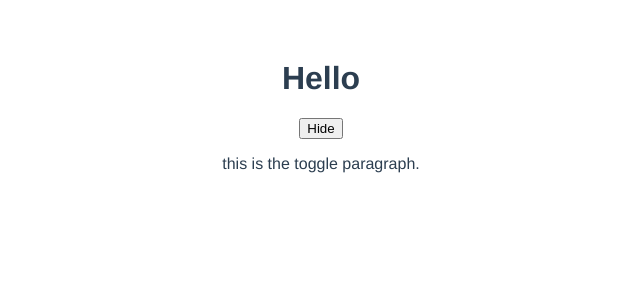
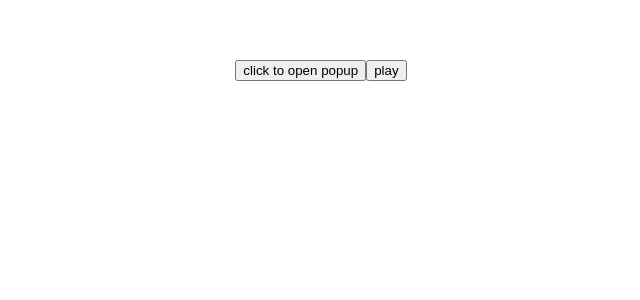
Before and after one commit to weimeihsu/newSite, a Vue app: page / in a window 1280 px wide. Shown: the top 300 px of the page, without its empty margins (319-959 px from the left). Built offline with nearby package versions, Linux system fonts and the light colour scheme.

Commit message:
learning

```diff
--- a/package.json
+++ b/package.json
@@ -10,7 +10,7 @@
   "dependencies": {
     "core-js": "^3.6.5",
     "vue": "^3.0.0",
-    "vue-router": "^3.5.2"
+    "vue-router": "^4.0.11"
   },
   "devDependencies": {
     "@vue/cli-plugin-babel": "~4.5.0",
--- a/src/App.vue
+++ b/src/App.vue
@@ -1,33 +1,42 @@
 <template>
   <div>
-    <HelloWorld />
-  </div>
-  <div>
-    <button @click="toggleChange">
-      <span v-if="!show">Show</span>
-      <span v-if="show">Hide</span>
-    </button>
-    <p v-if="show" >this is the toggle paragraph.</p>
+    <button @click="toggleChange">click to open popup</button>
+    <div v-if="show" >
+      <HelloWorld @close="toggleChange">
+        <p>Slut template</p>
+      </HelloWorld>
+    </div>
+    <button @click="start" :disabled="isPlaying">play</button>
+    <Modal v-if="isPlaying" :delay="delay"/>
   </div>
 
 </template>
 
 <script>
-import HelloWorld from './components/HelloWorld.vue'
+import HelloWorld from './components/HelloWorld.vue';
+import Modal from './components/Modal.vue';
 
 export default {
   name: 'App',
   components: {
-    HelloWorld
+    HelloWorld,
+    Modal
   },
   data(){
     return{
-      show: true,
+      show: false,
+      isPlaying: false,
+      delay: null
     }
   },
   methods:{
     toggleChange(){
       this.show=!this.show
+    },
+    start(){
+      this.delay = 2000 + Math.random() * 5000
+      this.isPlaying = true
+      console.log(this.delay)
     }
   }
 }
@@ -42,4 +51,6 @@ export default {
   color: #2c3e50;
   margin-top: 60px;
 }
+
+
 </style>
--- a/src/components/HelloWorld.vue
+++ b/src/components/HelloWorld.vue
@@ -1,30 +1,29 @@
 <template>
-  <div class="hello">
-    <h1>Hello</h1>
-
+  <div class="hello"  @click.self="closeModal" >
+    <h1>Hellow World Popup Panel</h1>
+    <slot></slot>
   </div>
 </template>
 
 <script>
 export default {
-  name: 'HelloWorld'
+  name: 'HelloWorld',
+  methods:{
+        closeModal(){
+            this.$emit('close')
+        }
+    }
+
 }
 </script>
 
-<!-- Add "scoped" attribute to limit CSS to this component only -->
+
 <style scoped>
-h3 {
-  margin: 40px 0 0;
-}
-ul {
-  list-style-type: none;
-  padding: 0;
-}
-li {
-  display: inline-block;
-  margin: 0 10px;
-}
-a {
-  color: #42b983;
+.hello{
+  padding: 30px;
+  background: #39c2c7;
+  width: 600px;
+  margin: 0 auto;
+  border-radius: 10px;
 }
 </style>
--- /dev/null
+++ b/src/components/Modal.vue
@@ -0,0 +1,39 @@
+<template>
+   <div class="modal" v-if="showModal">
+       click me
+   </div>
+</template>
+
+<script>
+export default {
+    name:'Modal',
+    props:['delay'],
+    data(){
+        return{
+            showModal:false
+        }
+    },
+    mounted(){
+       console.log('mount data')
+       setTimeout(() => {
+           this.showModal=true
+           console.log(this.delay)
+       }, this.delay)
+    },
+    updated(){
+        console.log('updated')
+    }
+}
+</script>
+<style scoped>
+
+.modal{
+    background: #ccc;
+    padding: 20px;
+    margin: 10px;
+    width: 100px;
+    margin: 20px auto;
+    border-radius: 5px;
+}
+
+</style>
```
Also changed, not shown: src/components/about.vue (deleted, +0 -12 lines), 1 other file (tests, documents, lock files or other folders).
